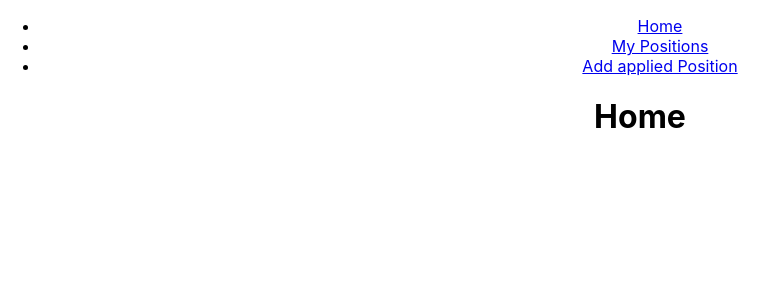
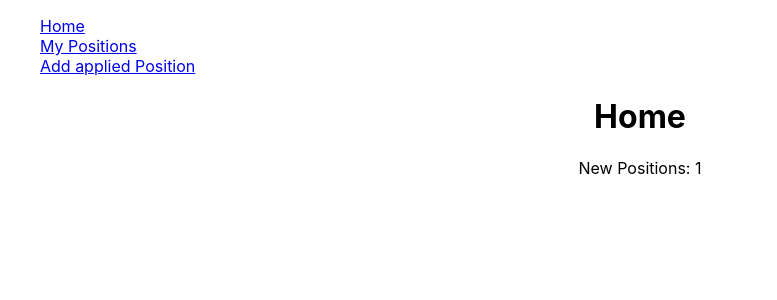
Before and after one commit to kstough00/job-search-manager, a React (Create React App) app in the folder frontend/: page / in a window 1280 px wide. Shown: the top 300 px of the page, without its empty margins (0-777 px from the left). Built offline with nearby package versions, Linux system fonts and the light colour scheme; the HTML template or start-up script is replaced by a standard one.

Commit message:
CSS styling and gave indiv. positions a clickable link

```diff
--- a/frontend/src/App.js
+++ b/frontend/src/App.js
@@ -14,7 +14,7 @@ function App() {
         <Switch>
           <Route exact path="/" component={Home}/>
           <Route exact path="/positions" component={PositionIndex}/>
-          <Route path="/positions/new" component={PositionForm}/>
+          <Route path="/positions/new" component={PositionForm} />
         </Switch>
       </Router>
     </div>
--- a/frontend/src/components/Home.js
+++ b/frontend/src/components/Home.js
@@ -1,9 +1,11 @@
 import React from 'react'
+import PositionListItem from './PositionListItem'
 
 export default function Home() {
     return (
         <div>
             <h1>Home</h1>
+            New Positions: {PositionListItem.call.length}
         </div>
     )
 }
--- a/frontend/src/components/Nav.js
+++ b/frontend/src/components/Nav.js
@@ -4,17 +4,13 @@ import {Link} from 'react-router-dom'
 export default function Nav() {
     return (
         <div>
-            <ul>
-                <li>
-                    <Link to="/">Home </Link>
-                </li>
-                <li>
-                    <Link to="/positions">My Positions </Link>
-                </li>
-                <li>
-                    <Link to="/positions/new">Add applied Position </Link>
-                </li>
-            </ul>
+            <ul style={{ textAlign: 'left'}}>
+                <Link to="/">Home </Link>
+                <br></br>
+                <Link to="/positions">My Positions </Link>
+                <br></br>
+                <Link to="/positions/new">Add applied Position </Link>
+                </ul>
         </div>
     )
 }
--- a/frontend/src/components/PositionListItem.js
+++ b/frontend/src/components/PositionListItem.js
@@ -1,10 +1,11 @@
 import React from 'react'
+import {Link} from 'react-router-dom'
 
 export default function PositionListItem({ position }) {
     return (
         <div>
             <ul>
-                <h5>{position.title}</h5> - {position.company} - ${position.salary}
+                <h5><Link to="/position/:id"> {position.title}</Link></h5> - {position.company} - ${position.salary}
             </ul>
         </div>
     )
```
Also changed, not shown: 1 other file (tests, documents, lock files or other folders).
